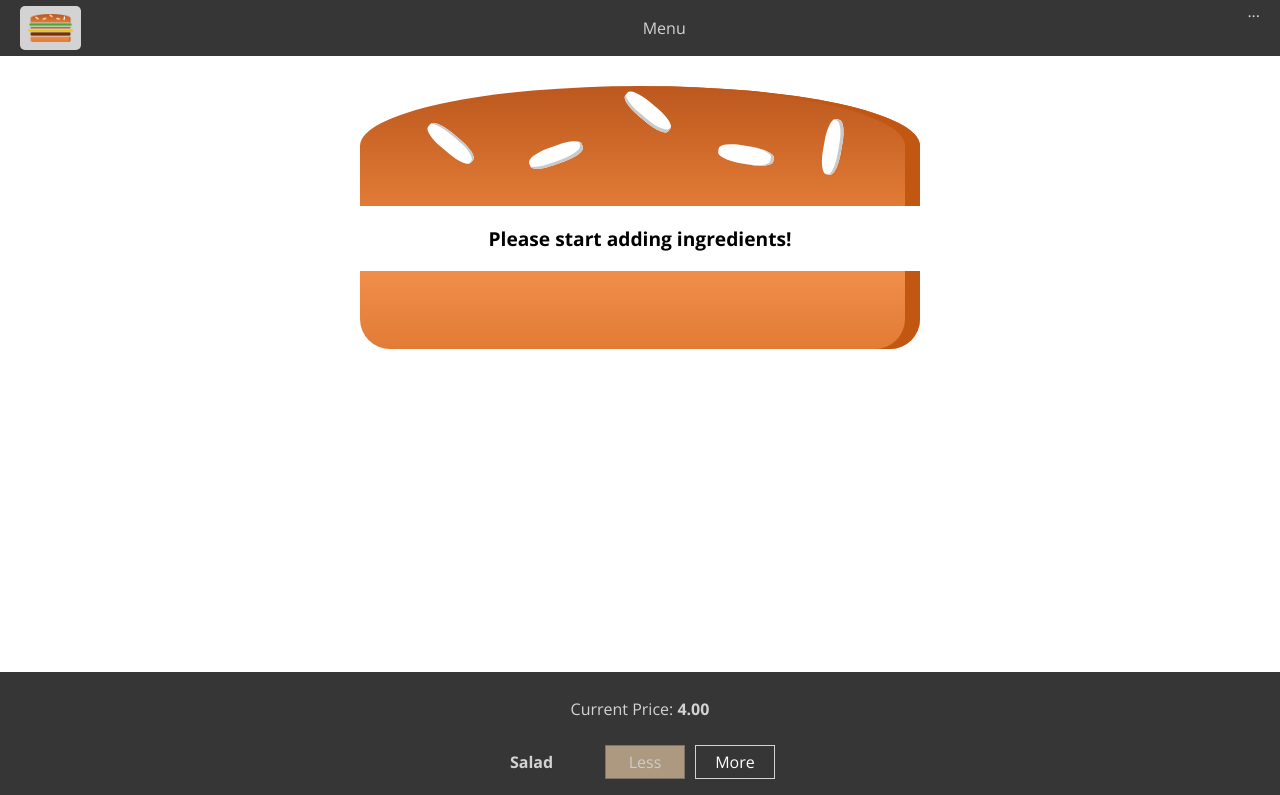
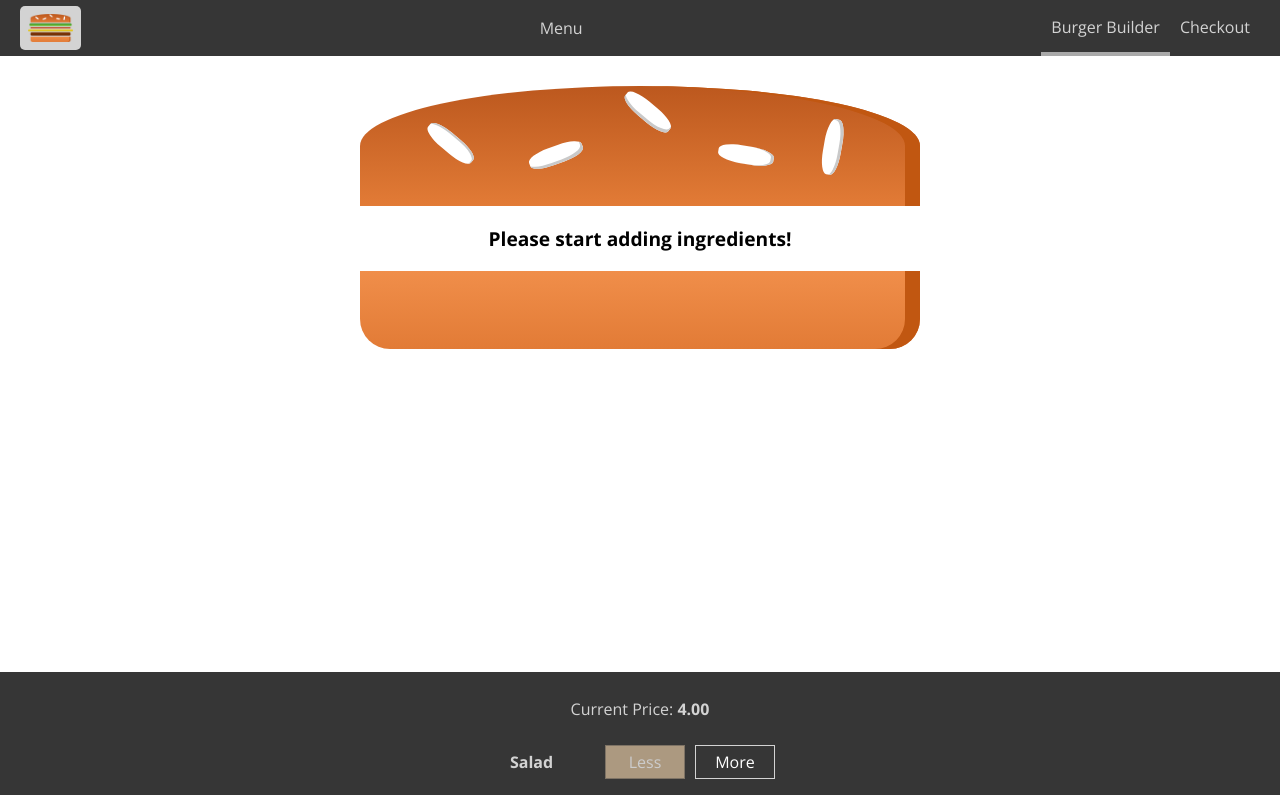
Before and after one commit to RobLMartin/burger-builder, a React app: page / in a window 1280 px wide. Shown: the top 795 px of the page. Built offline with nearby package versions, Linux system fonts and the light colour scheme.

Commit message:
nav updates

```diff
--- /dev/null
+++ b/src/components/Navigation/NavigationItems/NavigationItem/NavigationItem.css
@@ -0,0 +1,26 @@
+.NavigationItem {
+    margin: 0;
+    box-sizing: border-box;
+    display: flex;
+    height: 100%;
+    align-items: center;
+}
+
+.NavigationItem a {
+    color: lightgray;
+    text-decoration: none;
+    height: 100%;
+    padding: 16px 10px;
+    border-bottom: 4px solid transparent;
+    box-sizing: border-box;
+    display: block;
+}
+
+.NavigationItem a:hover,
+.NavigationItem a:active,
+.NavigationItem a.active {
+    background-color: #363636;
+    border-bottom: 4px solid darkgray;
+    color: lightgray;
+
+}
--- /dev/null
+++ b/src/components/Navigation/NavigationItems/NavigationItem/NavigationItem.js
@@ -0,0 +1,12 @@
+import React from 'react';
+import styles from './NavigationItem.css';
+
+const navigationItem = (props) => (
+    <li className={styles.NavigationItem}>
+        <a
+            href={props.link}
+            className={props.active ? styles.active : null}>{props.children}</a>
+    </li>
+);
+
+export default navigationItem;
--- /dev/null
+++ b/src/components/Navigation/NavigationItems/NavigationItems.css
@@ -0,0 +1,8 @@
+.NavigationItems {
+    margin: 0;
+    padding: 0;
+    list-style: none;
+    display: flex;
+    align-items: center;
+    height: 100%;
+}
--- /dev/null
+++ b/src/components/Navigation/NavigationItems/NavigationItems.js
@@ -0,0 +1,12 @@
+import React from 'react';
+import styles from './NavigationItems.css';
+import NavigationItem from './NavigationItem/NavigationItem';
+
+const navigationItems = ( props ) => (
+    <ul className={styles.NavigationItems}>
+        <NavigationItem link='/' active>Burger Builder</NavigationItem>
+        <NavigationItem link='/'>Checkout</NavigationItem>
+    </ul>
+);
+
+export default navigationItems;
--- a/src/components/Navigation/Toolbar/Toolbar.js
+++ b/src/components/Navigation/Toolbar/Toolbar.js
@@ -1,6 +1,7 @@
 import React from 'react';
 import styles from './Toolbar.css';
 import Logo from '../../Logo/Logo';
+import NavigationItems from '../NavigationItems/NavigationItems';
 
 const toolbar = (props) => {
     return (
@@ -8,7 +9,7 @@
             <Logo />
             <div>Menu</div>
             <nav>
-                ...
+                <NavigationItems />
             </nav>
         </header>
     );
```
